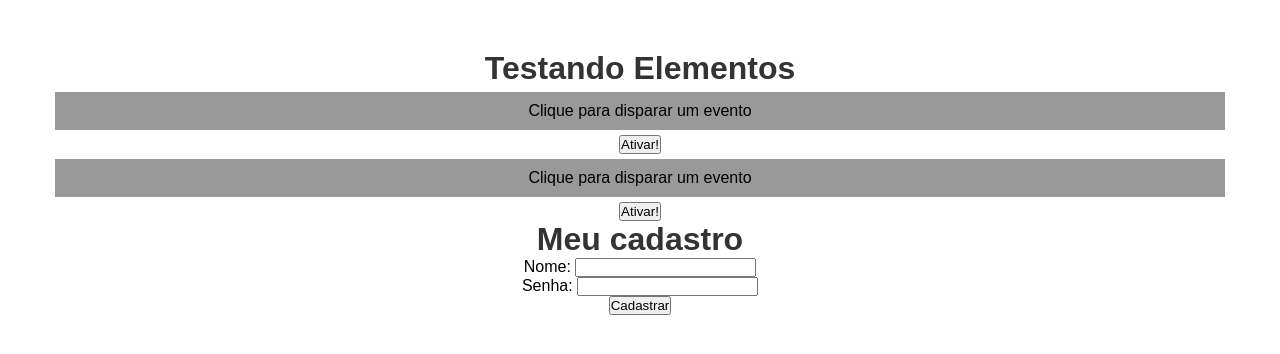
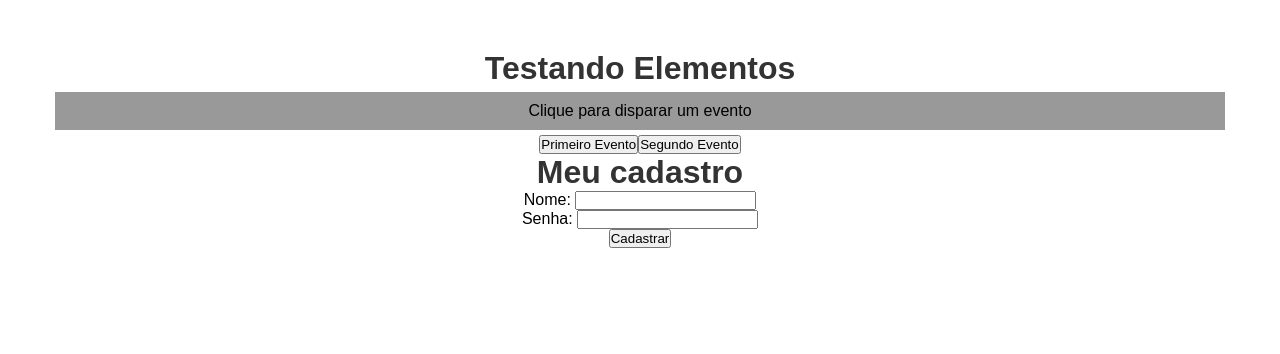
Before and after one commit to NatanALima/curso_react, a React (Create React App) app in the folder testes_aula/projeto1/: page / in a window 1280 px wide. Shown: the top 354 px of the page. Built offline with nearby package versions, Linux system fonts and the light colour scheme.

Commit message:
react 11 - Passar Eventos por Props

```diff
--- a/testes_aula/projeto1/src/App.js
+++ b/testes_aula/projeto1/src/App.js
@@ -1,7 +1,3 @@
-// import SayMyName from './components/SayMyName';
-// import Pessoa from './components/Pessoa';
-// import Frase from './components/Frase';
-// import List from './components/List';
 import Evento from './components/Evento';
 import Form from './components/Form';
 import './App.css';
@@ -13,22 +9,9 @@
 
   return (
     <div className="App">
-      {/* <h1>Teste de CSS</h1>
-      <SayMyName nome="Carlos"/>
-      <SayMyName nome={nome}/>
-      <Pessoa
-        nome="CLAUDIO"
-        idade="28"
-        profissao="Programador"
-        foto="https://via.placeholder.com/150"
-      />
-      <Frase/>
-      <Frase/>
-      <List/> */}
 
       <h1>Testando Elementos</h1>
       <Evento numero={1}/>
-      <Evento numero={2}/>
       <Form/>
     </div>
 
--- a/testes_aula/projeto1/src/components/Evento.js
+++ b/testes_aula/projeto1/src/components/Evento.js
@@ -1,14 +1,21 @@
-export default function Evento({numero}) {
+import Button from "./evento/Button";
+export default function Evento() {
 
     function meuEvento() {
-        console.log(`O componente de número ${numero} foi clicado`);
+        console.log(`Ativando o Primeiro evento`);
 
+    }
+
+    function segundoEvento() {
+        console.log("Ativando o segundo Evento");
     }
 
     return(
         <div>
             <p>Clique para disparar um evento</p>
-            <button onClick={meuEvento}>Ativar!</button>
+            <Button event={meuEvento} text="Primeiro Evento"/>
+            <Button event={segundoEvento} text="Segundo Evento"/>
+
         </div>
     )
 }
--- /dev/null
+++ b/testes_aula/projeto1/src/components/evento/Button.js
@@ -0,0 +1,3 @@
+export default function Button(props) {
+    return <button onClick={props.event}>{props.text}</button>
+}
```
